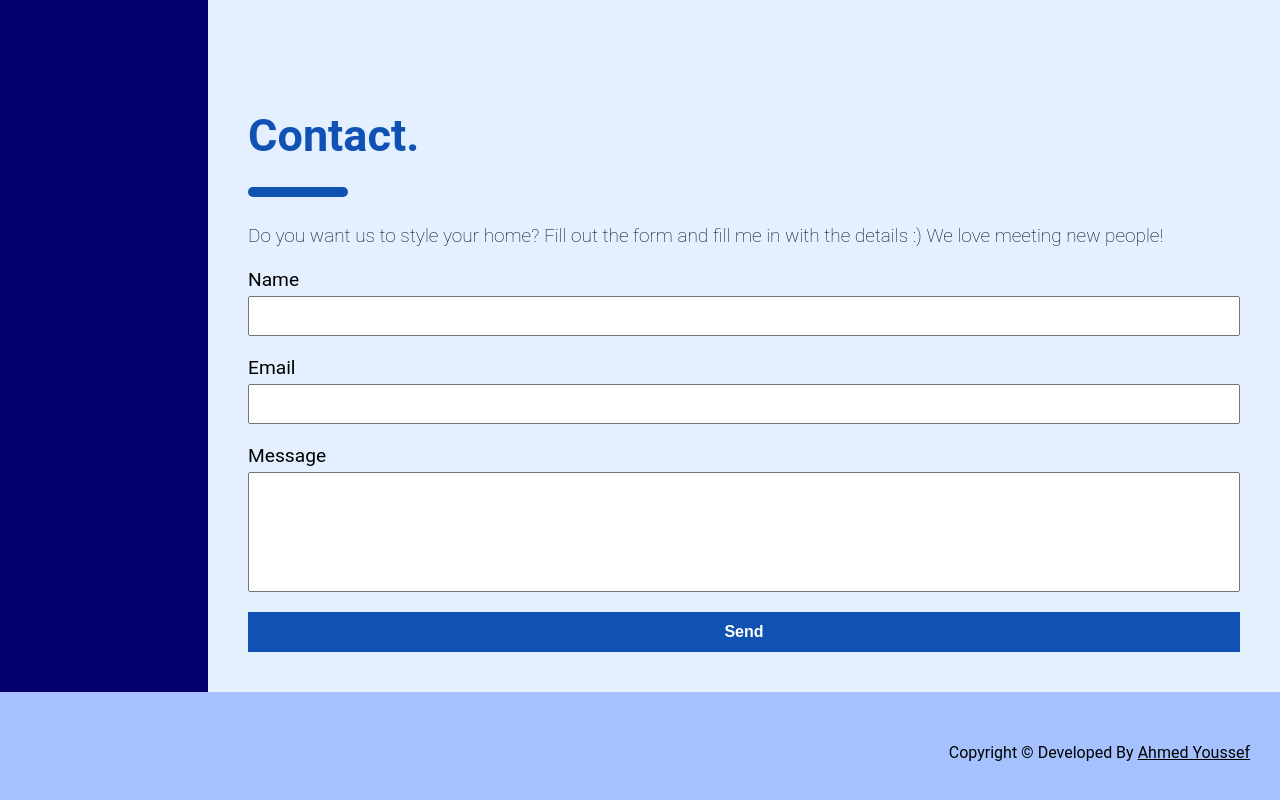
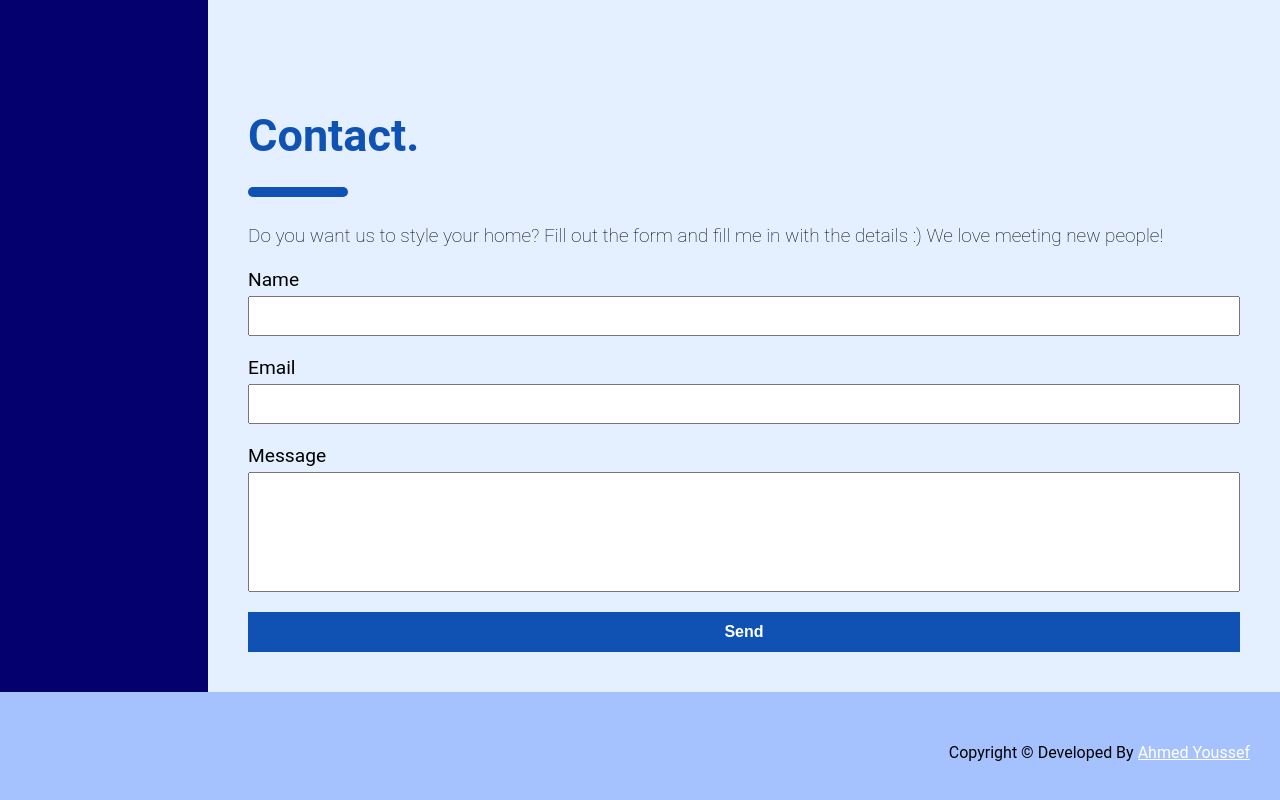
Before and after one commit to Ahmed-Youssef-404/Interior-Design-Responsive-web-page-1, a plain HTML site: page index.html in a window 1280 px wide. Shown: the part 3443-4243 px from the top of the page. Drawn offline with Linux system fonts and the light colour scheme.

Commit message:
add LinkedIn lin

```diff
--- a/index.html
+++ b/index.html
@@ -265,7 +265,7 @@
     </div>
 
     <footer>
-      <p>Copyright &copy; Developed By <u>Ahmed Youssef</u> </p>
+      <p>Copyright &copy; Developed By <a href="https://www.linkedin.com/in/ahmed-youssef-37732b2b6/" target="_blank"><u style="color: white;">Ahmed Youssef</u></a> </p>
     </footer>
 
     <script src="js/js.js"></script>
```
